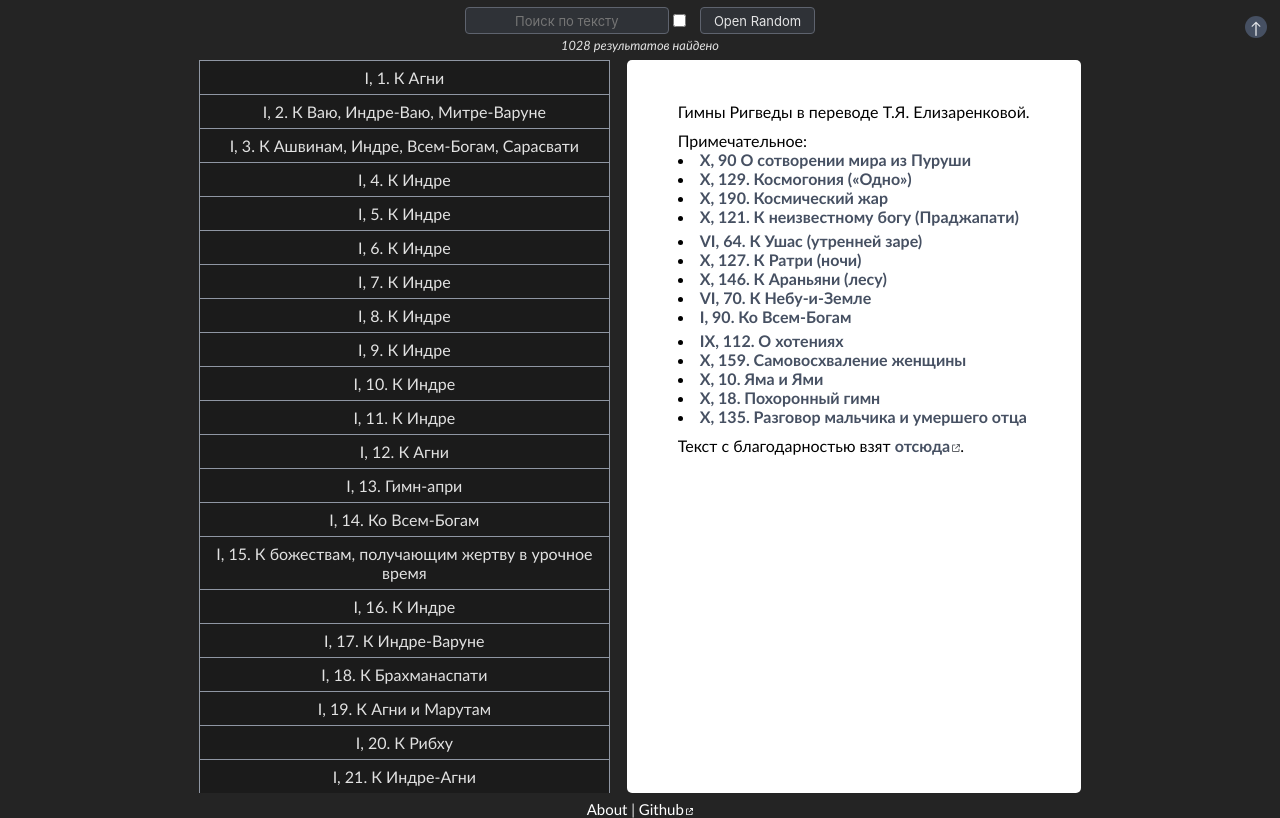
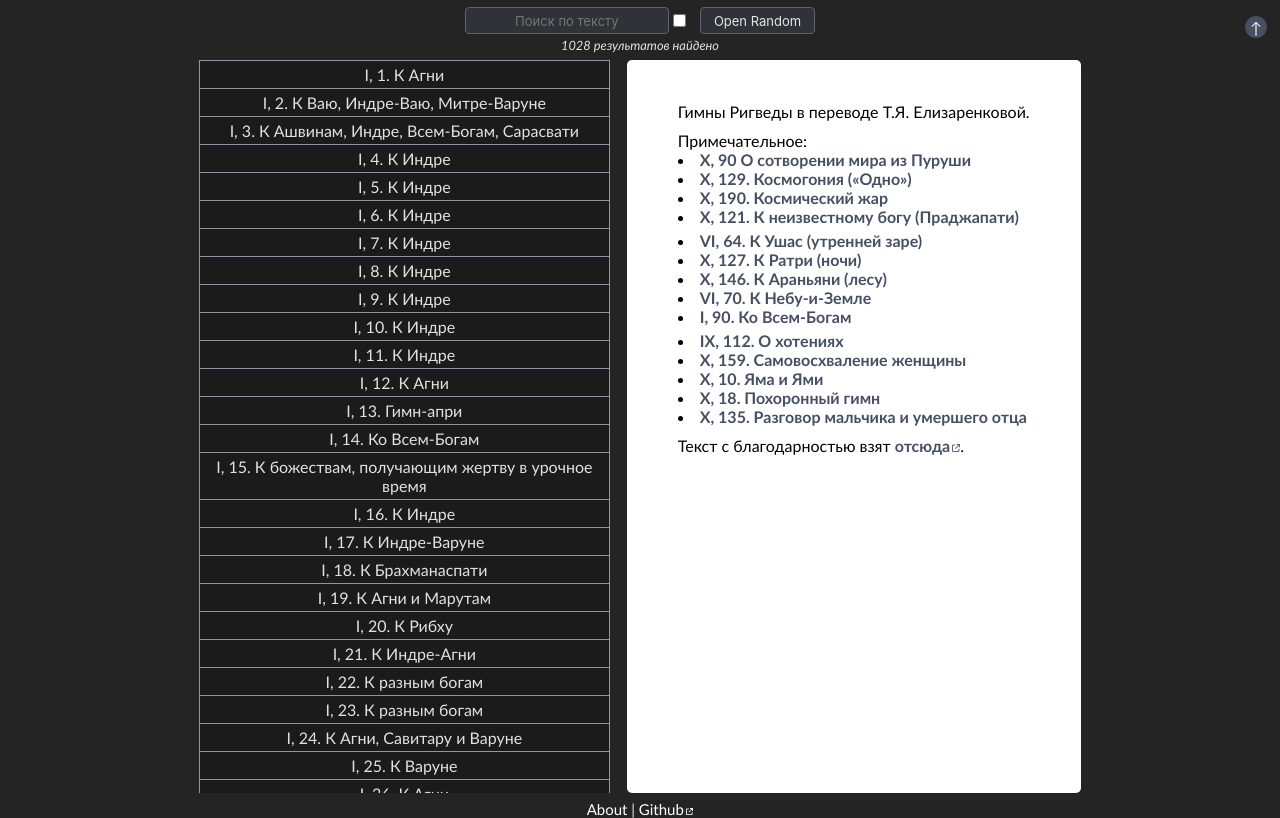
Before and after one commit to siebentod/rigveda, a React (Vite) app: page / in a window 1280 px wide. Built offline with nearby package versions, Linux system fonts and the light colour scheme.

Commit message:
smallfix

```diff
--- a/src/App.scss
+++ b/src/App.scss
@@ -108,7 +108,7 @@ main {
 } */
 
 .card__title {
-  padding: 5px;
+  padding: 2px;
   font-size: 1rem;
   background-color: rgb(27, 27, 27);
   flex: 1;
```
